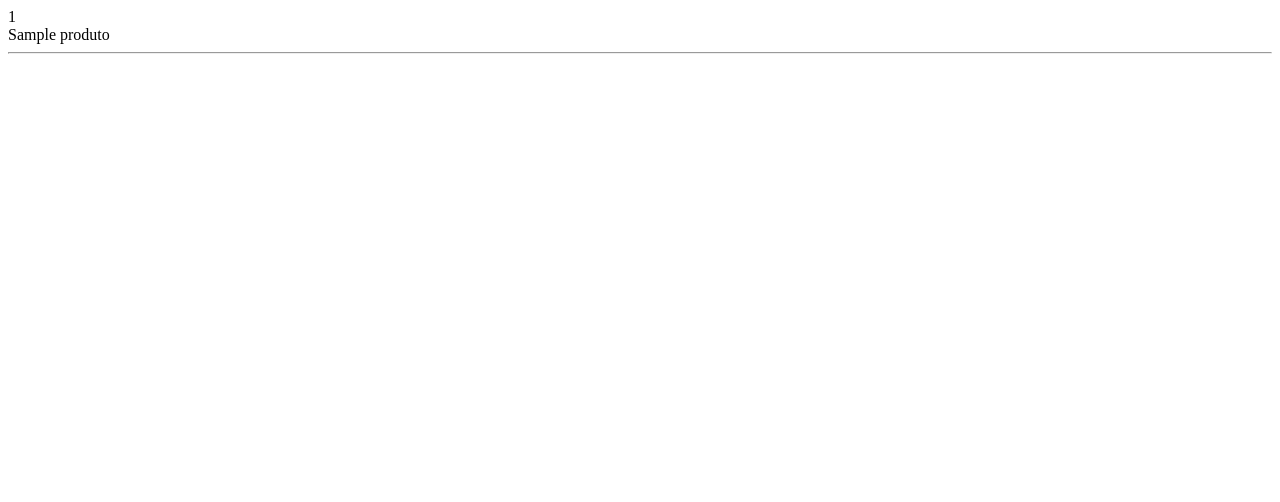
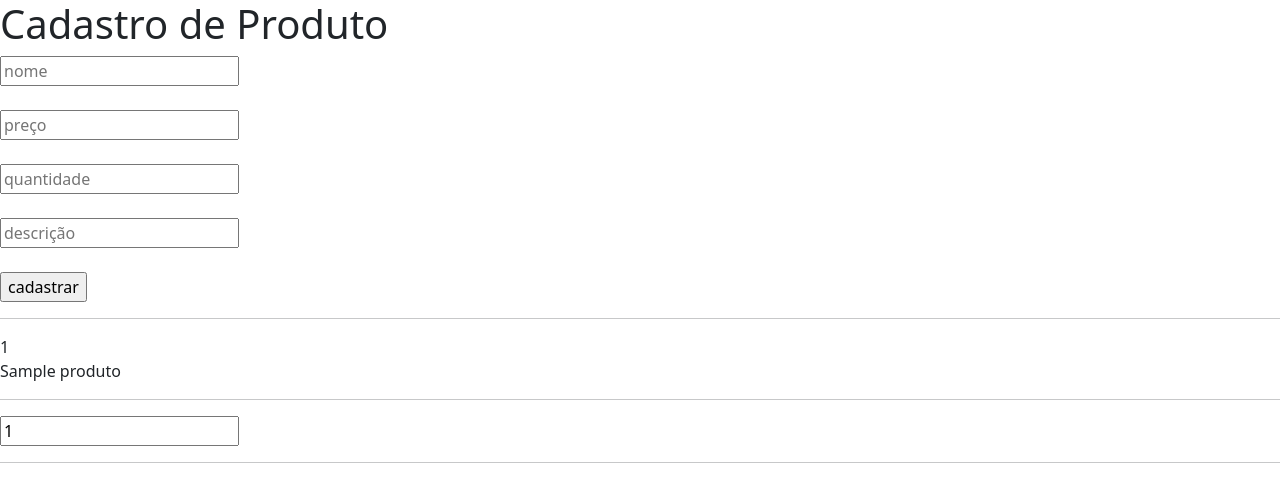
Before and after one commit to vicvicrrr/Crud_PHP, a PHP site: page /crud.php in a window 1280 px wide. Shown: the top 502 px of the page. Run offline with PHP 8.4, Linux system fonts and the light colour scheme; tables that the repository leaves empty or names only in its code hold one stand-in row (values such as "Sample post").

Commit message:
cadastro_criacao

```diff
--- a/crud.php
+++ b/crud.php
@@ -1,3 +1,31 @@
+<!DOCTYPE html>
+<html lang="en">
+<head>
+    <meta charset="UTF-8">
+    <meta name="viewport" content="width=device-width, initial-scale=1.0">
+    <link href="https://cdn.jsdelivr.net/npm/bootstrap@5.3.2/dist/css/bootstrap.min.css" rel="stylesheet" integrity="sha384-T3c6CoIi6uLrA9TneNEoa7RxnatzjcDSCmG1MXxSR1GAsXEV/Dwwykc2MPK8M2HN" crossorigin="anonymous">
+    <title>CRUD-cadastro</title>
+</head>
+<body>
+<h1>Cadastro de Produto</h1>
+
+<form method="POST" action="">
+
+<input type="text" name="nome" placeholder="nome">
+<br><br>
+<input type="password" name="preco" placeholder="preço">
+<br><br>
+<input type="password" name="quantidade" placeholder="quantidade">
+<br><br>
+<input type="password" name="descricao" placeholder="descrição">
+<br><br>
+<input type="submit" name="cadastrar" value="cadastrar">
+
+</form>
+
+</body>
+</html>
+
 <?php
 
 require 'banco\Produto.php';
@@ -24,5 +52,6 @@ $deleted = 18;
 $produtoDao->read();
 
 foreach($produtoDao->read() as $produto){
-    echo $produto['id']."<br>".$produto['nome']."<hr>";
+    echo "<hr>".$produto['id']."<br>".$produto['nome']."<hr>";
+    echo "<input type='hiden' value='".htmlspecialchars($produto['id'])."'/><hr>";
 }
```
